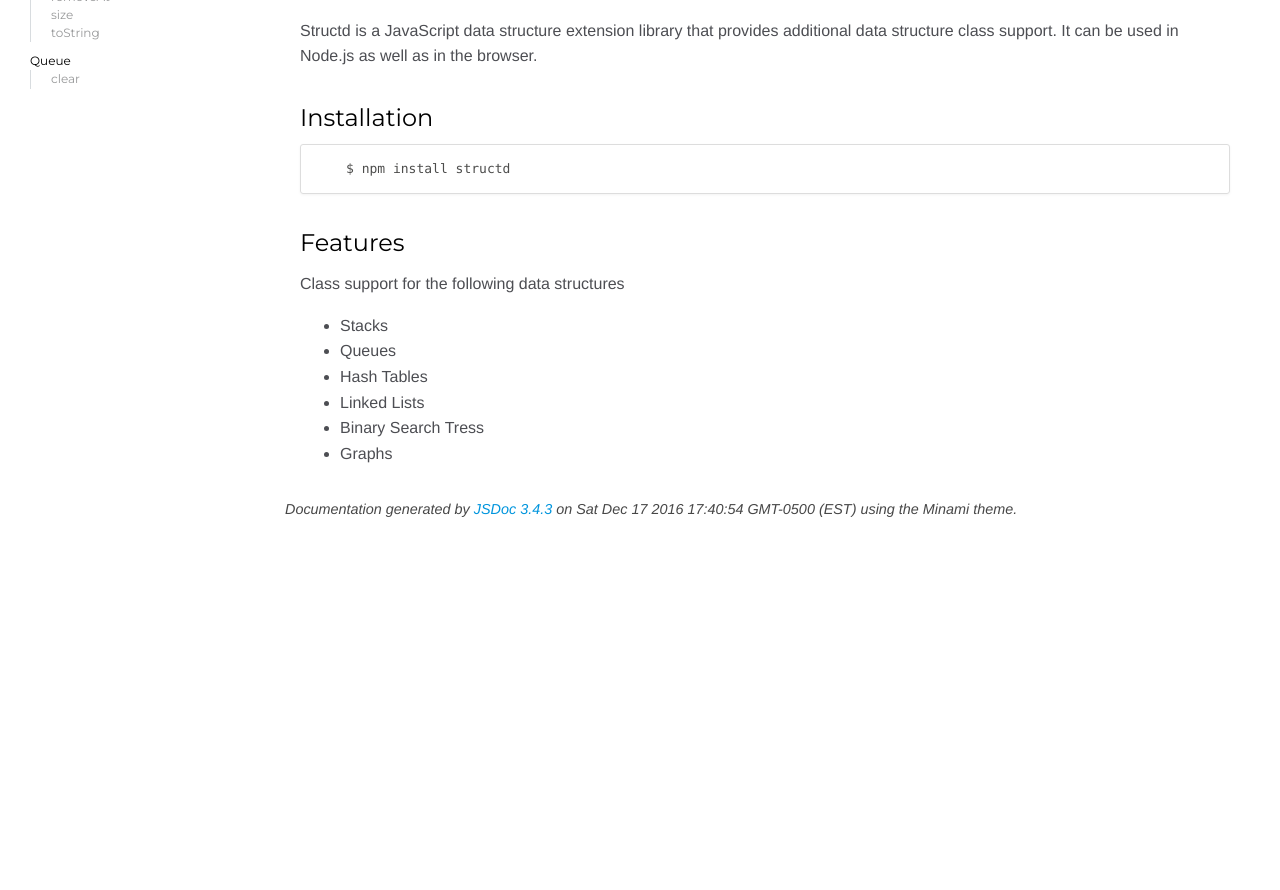
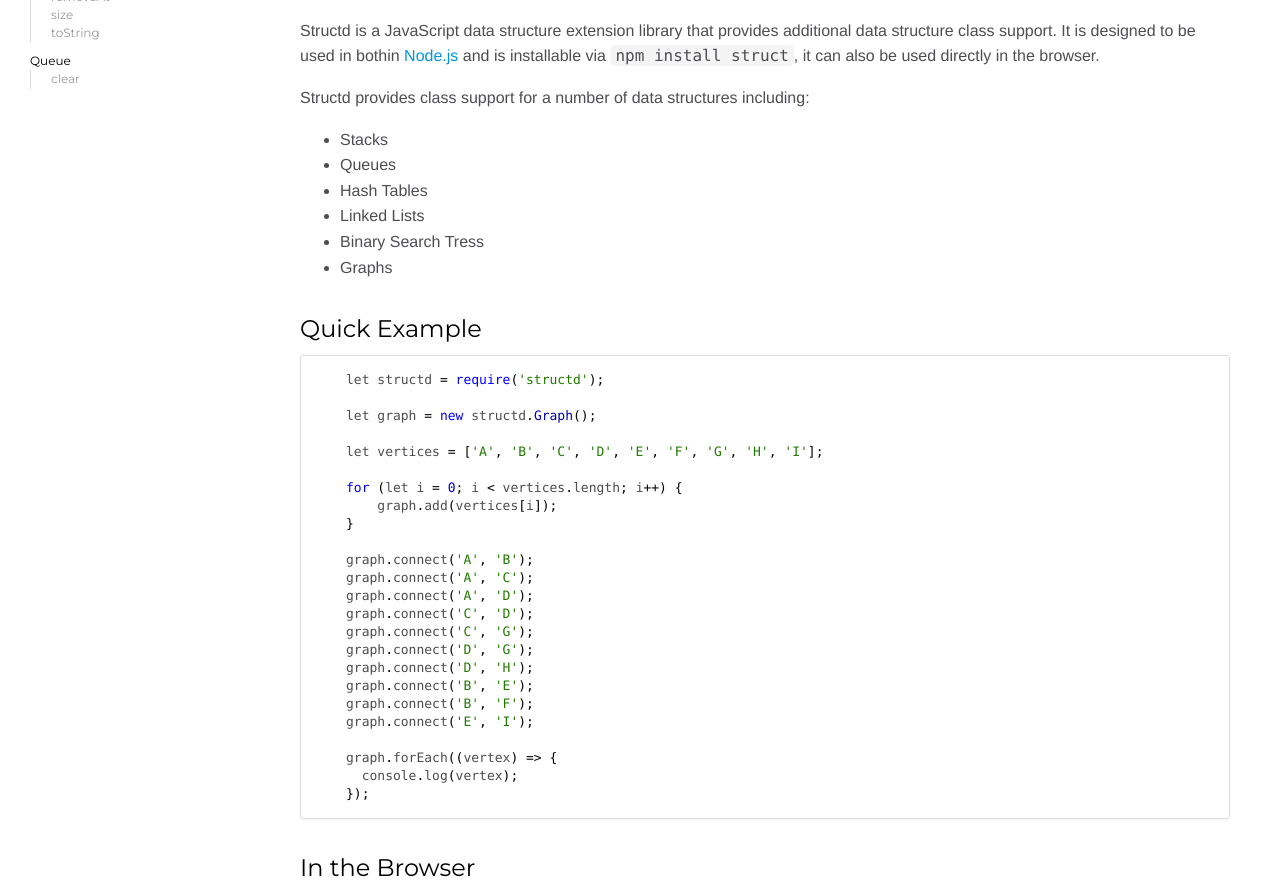
Before and after one commit to tsck/structd, a website built with webpack: page docs/index.html in a window 1280 px wide. Shown: the part 711-1601 px from the top of the page. Before the commit the page ends 1249 px from the top, so only its background shows below. Built offline with nearby package versions, Linux system fonts and the light colour scheme.

Commit message:
docs(jsdoc): Add more details in intro documentation

````diff
--- a/docs/index.html
+++ b/docs/index.html
@@ -51,9 +51,8 @@
 <a href="https://www.npmjs.com/package/structd"><img src="https://img.shields.io/npm/v/structd.svg" alt="version"></a>
 <a href="https://codecov.io/gh/tsck/structd"><img src="https://img.shields.io/codecov/c/github/tsck/structd.svg" alt="coverage"></a>
 <a href="https://github.com/tsck/structd/blob/master/LICENSE"><img src="https://img.shields.io/github/license/tsck/structd.svg" alt="license"></a></p>
-<p>Structd is a JavaScript data structure extension library that provides additional data structure class support. It can
-be used in Node.js as well as in the browser.</p>
-<h2>Installation</h2><pre class="prettyprint source lang-bash"><code>$ npm install structd</code></pre><h2>Features</h2><p>Class support for the following data structures</p>
+<p>Structd is a JavaScript data structure extension library that provides additional data structure class support. It is designed to be used in bothin <a href="https://nodejs.org/en/">Node.js</a> and is installable via <code>npm install struct</code>, it can also be used directly in the browser.</p>
+<p>Structd provides class support for a number of data structures including:</p>
 <ul>
 <li>Stacks</li>
 <li>Queues</li>
@@ -61,7 +60,41 @@ be used in Node.js as well as in the browser.</p>
 <li>Linked Lists</li>
 <li>Binary Search Tress</li>
 <li>Graphs</li>
-</ul></article>
+</ul>
+<h2>Quick Example</h2><pre class="prettyprint source lang-javascript"><code>let structd = require('structd');
+
+let graph = new structd.Graph();
+
+let vertices = ['A', 'B', 'C', 'D', 'E', 'F', 'G', 'H', 'I'];
+
+for (let i = 0; i &lt; vertices.length; i++) {
+    graph.add(vertices[i]);
+}
+
+graph.connect('A', 'B');
+graph.connect('A', 'C');
+graph.connect('A', 'D');
+graph.connect('C', 'D');
+graph.connect('C', 'G');
+graph.connect('D', 'G');
+graph.connect('D', 'H');
+graph.connect('B', 'E');
+graph.connect('B', 'F');
+graph.connect('E', 'I');
+
+graph.forEach((vertex) => {
+  console.log(vertex);
+});</code></pre><h2>In the Browser</h2><pre class="prettyprint source lang-html"><code>&lt;script type=&quot;text/javascript&quot; src=&quot;structd.min.js&quot;>&lt;/script>
+&lt;script type=&quot;text/javascript&quot;>
+
+    let stack = new Stack();
+    stack.push(1);
+    stack.push(2);
+    stack.push(3);
+    console.log(stack.toString()); // [1,2,3]
+
+&lt;/script></code></pre><h2>Download</h2><p>The source is available for download from <a href="https://github.com/tsck/structd">GitHub</a>. Alternatively, you can install using npm:</p>
+<pre class="prettyprint source lang-bash"><code>$ npm install structd</code></pre></article>
     </section>
 
 
@@ -74,7 +107,7 @@ be used in Node.js as well as in the browser.</p>
 <br class="clear">
 
 <footer>
-    Documentation generated by <a href="https://github.com/jsdoc3/jsdoc">JSDoc 3.4.3</a> on Sat Dec 17 2016 17:40:54 GMT-0500 (EST) using the Minami theme.
+    Documentation generated by <a href="https://github.com/jsdoc3/jsdoc">JSDoc 3.4.3</a> on Sat Dec 17 2016 18:45:42 GMT-0500 (EST) using the Minami theme.
 </footer>
 
 <script>prettyPrint();</script>
--- a/intro.md
+++ b/intro.md
@@ -6,21 +6,63 @@
 [![license](https://img.shields.io/github/license/tsck/structd.svg)](https://github.com/tsck/structd/blob/master/LICENSE)
 
 
-Structd is a JavaScript data structure extension library that provides additional data structure class support. It can
-be used in Node.js as well as in the browser.
+Structd is a JavaScript data structure extension library that provides additional data structure class support. It is designed to be used in bothin [Node.js](https://nodejs.org/en/) and is installable via `npm install struct`, it can also be used directly in the browser.
 
-## Installation
-
-```bash
-$ npm install structd
-```
-
-## Features
-
-Class support for the following data structures
+Structd provides class support for a number of data structures including:
 * Stacks
 * Queues
 * Hash Tables
 * Linked Lists
 * Binary Search Tress
 * Graphs
+
+## Quick Example
+
+```javascript
+let structd = require('structd');
+
+let graph = new structd.Graph();
+
+let vertices = ['A', 'B', 'C', 'D', 'E', 'F', 'G', 'H', 'I'];
+
+for (let i = 0; i < vertices.length; i++) {
+    graph.add(vertices[i]);
+}
+
+graph.connect('A', 'B');
+graph.connect('A', 'C');
+graph.connect('A', 'D');
+graph.connect('C', 'D');
+graph.connect('C', 'G');
+graph.connect('D', 'G');
+graph.connect('D', 'H');
+graph.connect('B', 'E');
+graph.connect('B', 'F');
+graph.connect('E', 'I');
+
+graph.forEach((vertex) => {
+  console.log(vertex);
+});
+```
+
+## In the Browser
+```html
+<script type="text/javascript" src="structd.min.js"></script>
+<script type="text/javascript">
+
+    let stack = new Stack();
+    stack.push(1);
+    stack.push(2);
+    stack.push(3);
+    console.log(stack.toString()); // [1,2,3]
+
+</script>
+```
+
+## Download
+
+The source is available for download from [GitHub](https://github.com/tsck/structd). Alternatively, you can install using npm:
+
+```bash
+$ npm install structd
+```
````
Also changed, not shown: docs/BinarySearchTree.html (+1 -1 lines), docs/Graph.html (+1 -1 lines), docs/HashTable.html (+1 -1 lines), docs/LinkedList.html (+1 -1 lines), docs/Queue.html (+1 -1 lines), docs/Stack.html (+1 -1 lines), docs/binary-search-tree_BinarySearchTree.js.html (+1 -1 lines), docs/graph_Graph.js.html (+1 -1 lines), docs/hash-table_HashTable.js.html (+1 -1 lines), docs/linked-list_LinkedList.js.html (+1 -1 lines), docs/queue_Queue.js.html (+1 -1 lines), docs/stack_Stack.js.html (+1 -1 lines), README.md.
